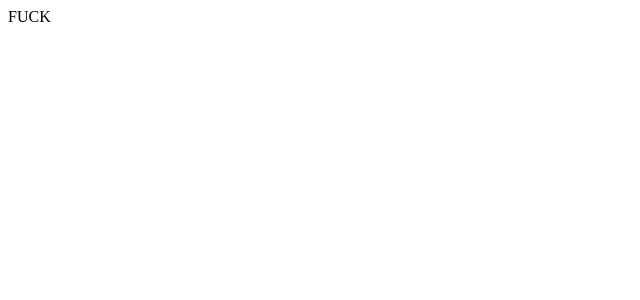
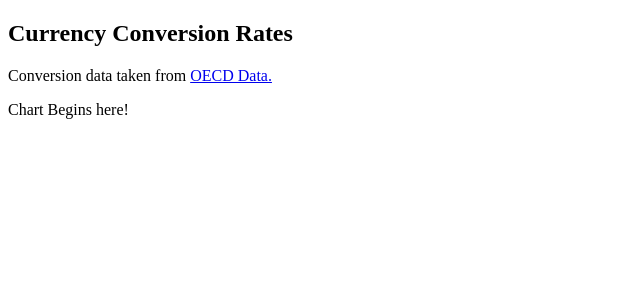
Before and after one commit to gclancy121/currency-converter-frontend, a React (Create React App) app: page / in a window 1280 px wide. Shown: the top 300 px of the page, without its empty margins (0-640 px from the left). Built offline with nearby package versions, Linux system fonts and the light colour scheme.

Commit message:
skeleton setup

```diff
--- a/src/App.js
+++ b/src/App.js
@@ -1,8 +1,14 @@
+import SiteHeader from "./components/SiteHeader";
+import ConversionChart from "./components/ConversionChart";
+
 
 function App() {
   return (
-    <div className="App">
-      FUCK
+    <div>
+      <nav>
+        <SiteHeader />
+      </nav>
+      <ConversionChart />
     </div>
   );
 }
--- /dev/null
+++ b/src/components/ConversionChart.js
@@ -0,0 +1,11 @@
+import React from "react";
+
+function ConversionChart() {
+    return (
+        <div>
+            Chart Begins here!
+        </div>
+    )
+}
+
+export default ConversionChart;
--- /dev/null
+++ b/src/components/SiteHeader.js
@@ -0,0 +1,14 @@
+import React from "react";
+
+function SiteHeader() {
+    return (
+        <div className='site-header'>
+            <div className='row'>
+                <h2 className="header-text">Currency Conversion Rates</h2>
+                <p>Conversion data taken from <a href='https://data.oecd.org/conversion/exchange-rates.htm' target='_blank' rel='noreferrer'>OECD Data.</a></p>
+            </div>
+        </div>
+    )
+}
+
+export default SiteHeader;
```
